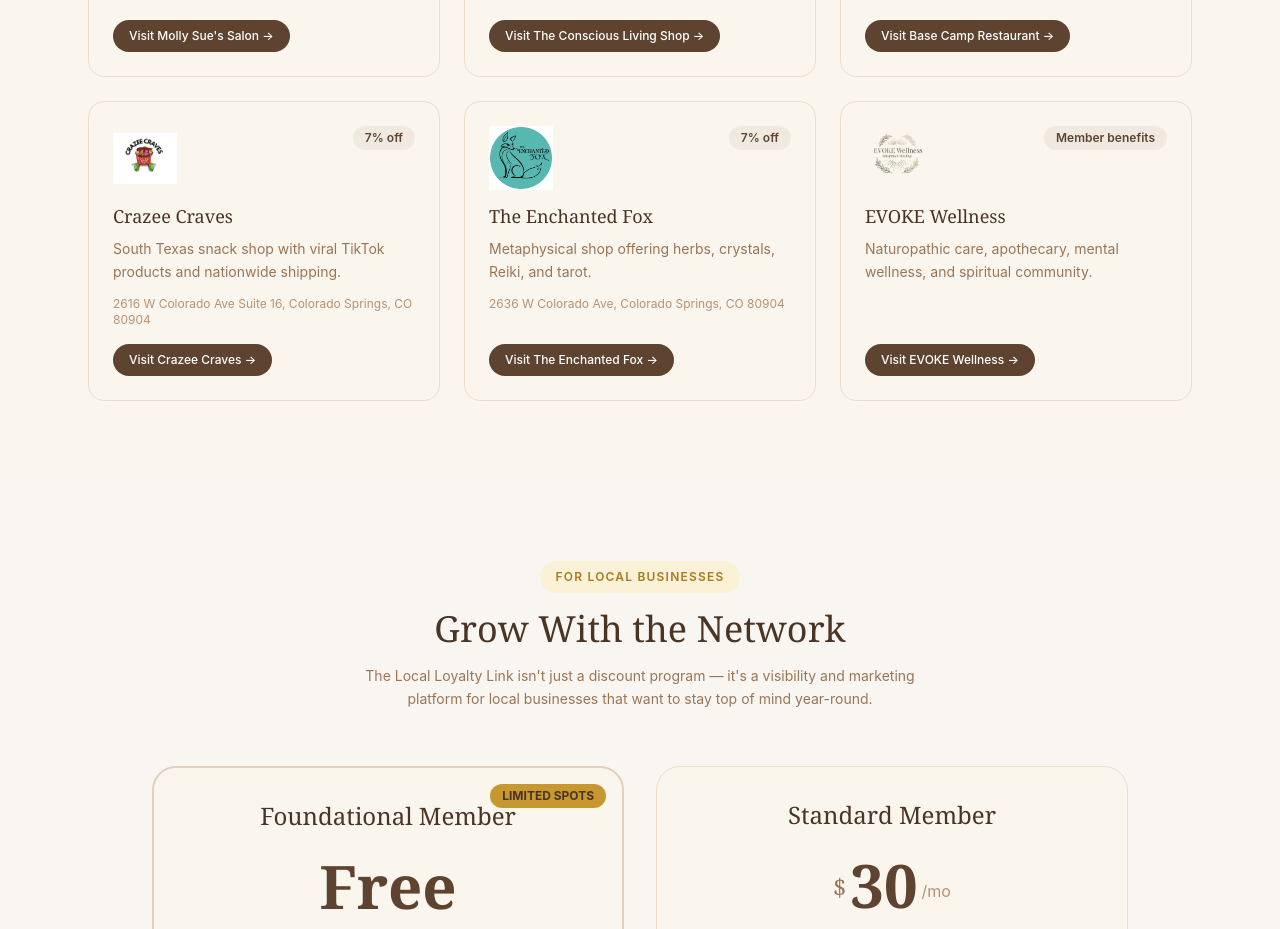
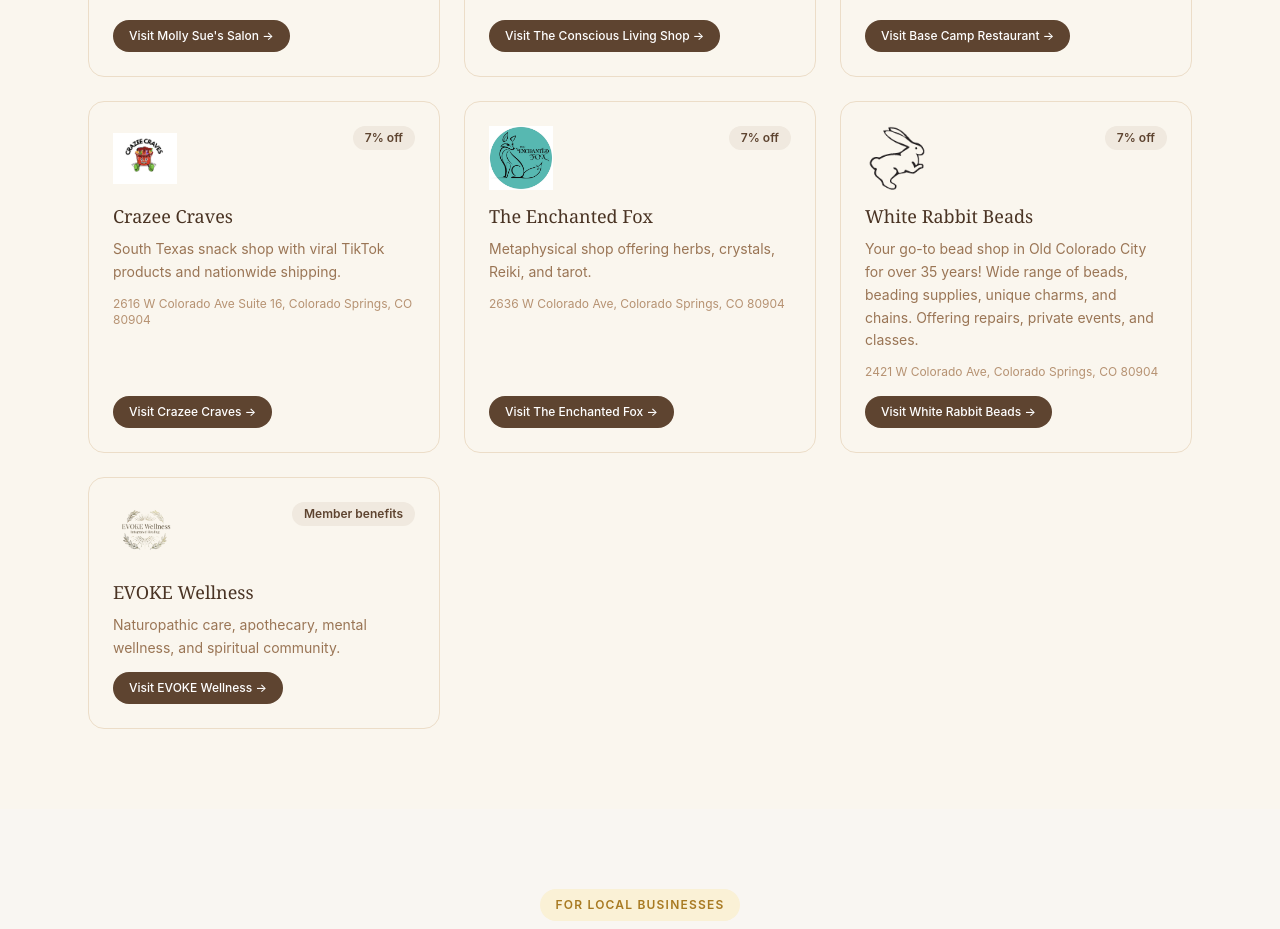
Before and after one commit to evokewellness719/evoke-website, a Next.js app: page /loyalty in a window 1280 px wide. Shown: the part 2860-3789 px from the top of the page. Built offline with nearby package versions, Linux system fonts and the light colour scheme.

Commit message:
Add White Rabbit Beads to loyalty page

```diff
--- a/src/app/loyalty/page.tsx
+++ b/src/app/loyalty/page.tsx
@@ -78,6 +78,15 @@
     logo: "/enchanted-fox-logo.jpg",
     address: "2636 W Colorado Ave, Colorado Springs, CO 80904",
     url: "https://enchantedfoxocc.com/",
+  },
+  {
+    name: "White Rabbit Beads",
+    desc: "Your go-to bead shop in Old Colorado City for over 35 years! Wide range of beads, beading supplies, unique charms, and chains. Offering repairs, private events, and classes.",
+    perk: "7% off",
+    icon: "🐇",
+    logo: "/Wabbit.jpg",
+    address: "2421 W Colorado Ave, Colorado Springs, CO 80904",
+    url: "https://whiterabbitbeads.com/",
   },
   {
     name: "EVOKE Wellness",
```
Also changed, not shown: public/Wabbit.jpg (added).
